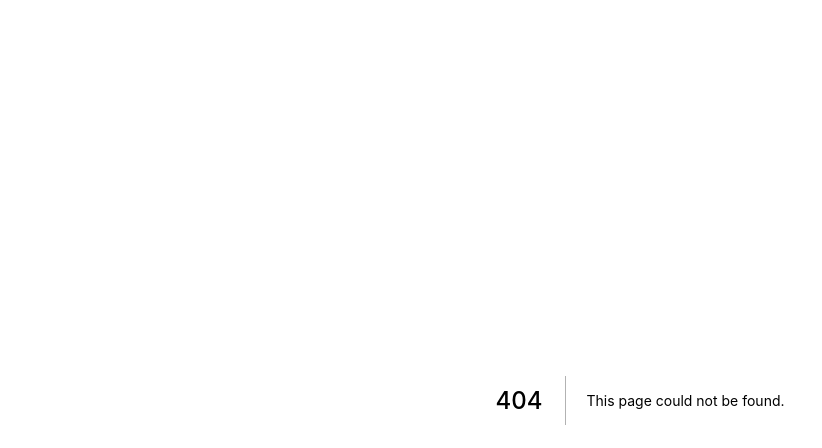
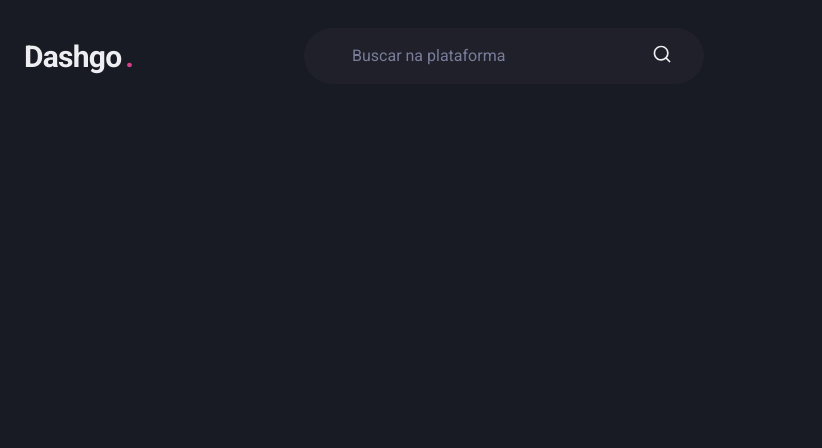
Before and after one commit to carolribeiro2112/dashgo, a Next.js app: page /dashboard in a window 1280 px wide. Before the commit this address had no page. Shown: the top 448 px of the page, without its empty margins (0-822 px from the left). Built offline with nearby package versions, Linux system fonts and the light colour scheme.

Commit message:
header component and page dashboard

```diff
--- a/package.json
+++ b/package.json
@@ -15,7 +15,8 @@
     "framer-motion": "^6.2.8",
     "next": "12.1.0",
     "react": "17.0.2",
-    "react-dom": "17.0.2"
+    "react-dom": "17.0.2",
+    "react-icons": "^4.3.1"
   },
   "devDependencies": {
     "@types/node": "^17.0.21",
--- /dev/null
+++ b/src/components/Header.tsx
@@ -0,0 +1,51 @@
+import { Flex, Input, Text, Icon } from '@chakra-ui/react';
+import { RiSearchLine } from 'react-icons/ri'
+
+export function Header () {
+  return (
+    <Flex
+      as="header"
+      w="100%"
+      maxWidth={1480}
+      h="20"
+      mx="auto"
+      mt="4"
+      align="center"
+      px="6"
+    >
+      <Text
+        fontSize="3xl"
+        fontWeight="bold"
+        letterSpacing="tight"
+        w="64"
+      >
+        Dashgo
+        <Text as="span" ml="1" color="pink.500">.</Text>
+      </Text>
+
+      <Flex
+        as="label"
+        flex="1"
+        py="4"
+        px="8"
+        ml="6"
+        maxWidth={400}
+        alignSelf="center"
+        position="relative"
+        bg="gray.800"
+        borderRadius="full"
+      >
+        <Input
+          color="gray.50"
+          variant="unstyled"
+          px="4"
+          mr="4"
+          placeholder="Buscar na plataforma"
+          _placeholder={{color: 'gray.400'}}
+        />
+
+        <Icon as={RiSearchLine} fontSize="20"/>
+      </Flex>
+    </Flex>
+  );
+}
--- /dev/null
+++ b/src/pages/dashboard.tsx
@@ -0,0 +1,7 @@
+import { Header } from "../components/Header";
+
+export default function Dashboard () {
+  return (
+    <Header/>
+  )
+}
```
Also changed, not shown: 1 other file (tests, documents, lock files or other folders).
